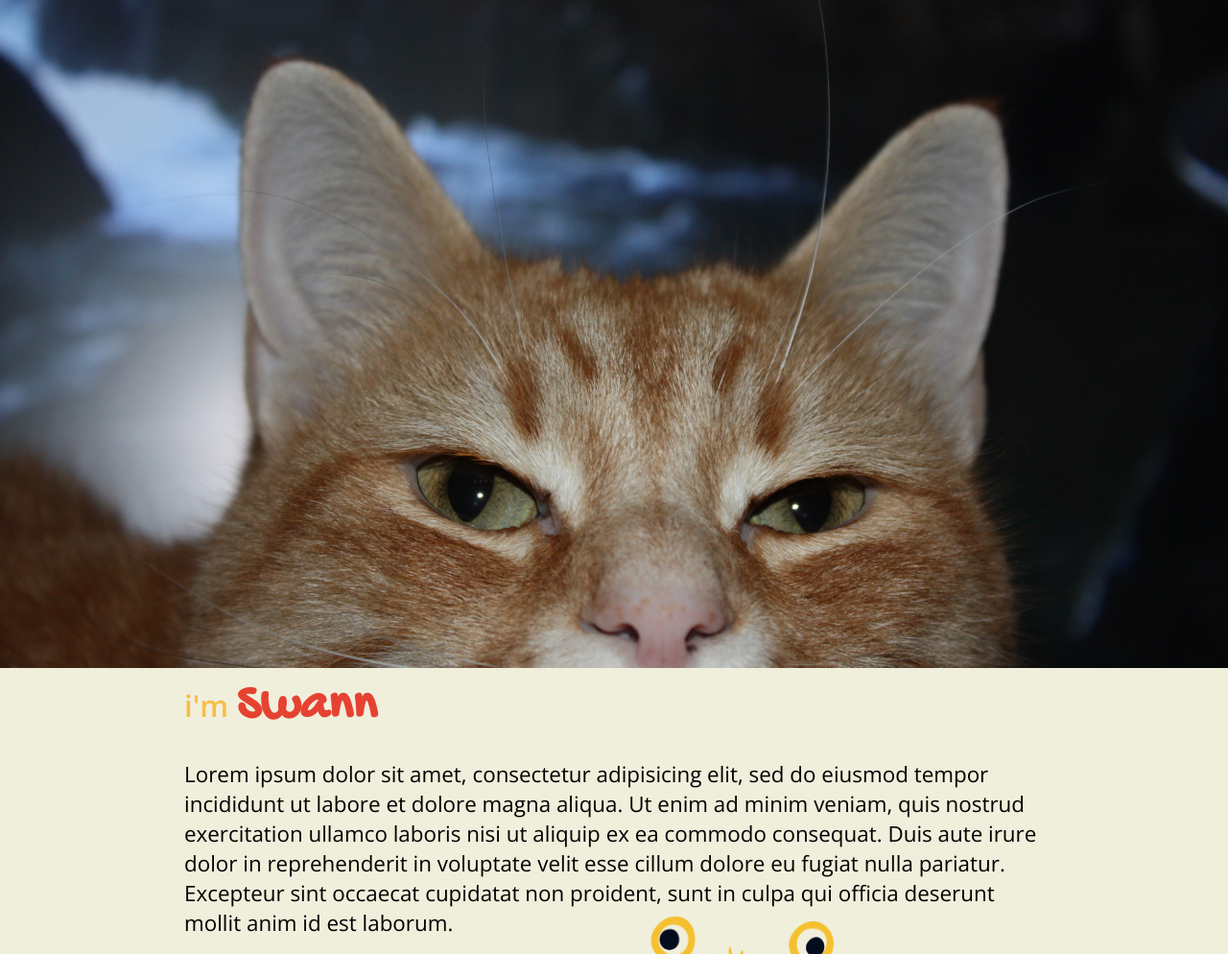
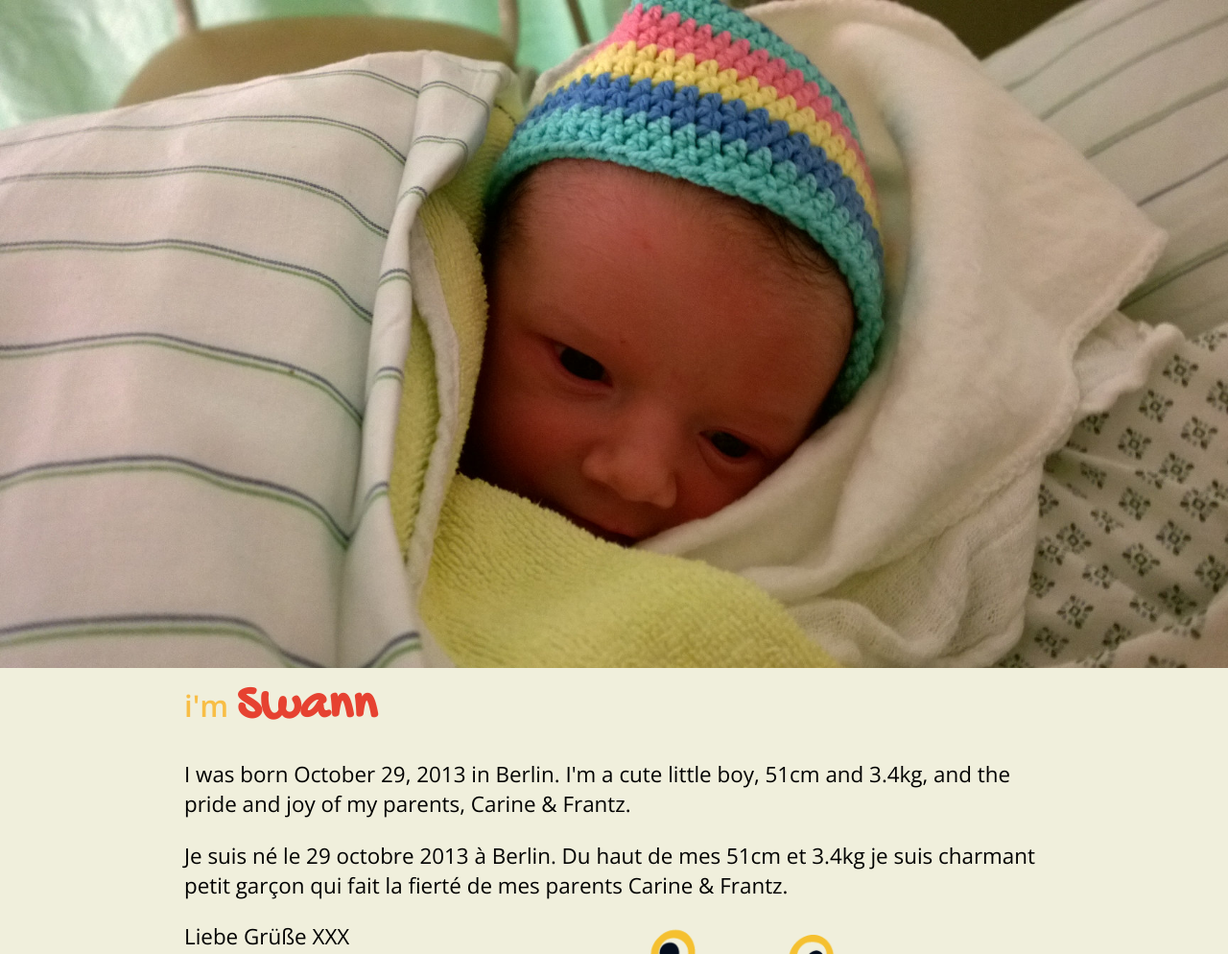
Before and after one commit to frantz/imswann, a plain HTML site: page index.html in a window 1280 px wide. Shown: the top 994 px of the page at 96% size. Drawn offline with nearby package versions, Linux system fonts and the light colour scheme.

Commit message:
Swann final

```diff
--- a/css/main.css
+++ b/css/main.css
@@ -50,6 +50,7 @@ p {
 }
 
 #overlay {
+    visibility: hidden;
     top: 200%;
     color: #000;
     position: absolute;
@@ -79,6 +80,7 @@ p {
         overflow-y: auto;
     }
     body.loaded #overlay {
+        visibility: visible;
         top: 92%;
     }
     body.loaded #bg {
--- a/index.html
+++ b/index.html
@@ -18,12 +18,15 @@
                 <div id="telegram">
                     <h1>i'm <span>Swann</span></h1>
                     <p>
-                        Lorem ipsum dolor sit amet, consectetur adipisicing elit, sed do eiusmod
-                        tempor incididunt ut labore et dolore magna aliqua. Ut enim ad minim veniam,
-                        quis nostrud exercitation ullamco laboris nisi ut aliquip ex ea commodo
-                        consequat. Duis aute irure dolor in reprehenderit in voluptate velit esse
-                        cillum dolore eu fugiat nulla pariatur. Excepteur sint occaecat cupidatat non
-                        proident, sunt in culpa qui officia deserunt mollit anim id est laborum.
+                        I was born October 29, 2013 in Berlin. I'm a cute little boy, 51cm and 3.4kg,
+                        and the pride and joy of my parents, Carine & Frantz.
+                    </p>
+                    <p>
+                        Je suis né le 29 octobre 2013 à Berlin. Du haut de mes 51cm et 3.4kg je suis charmant petit garçon
+                        qui fait la fierté de mes parents Carine & Frantz.
+                    </p>
+                    <p>
+                        Liebe Grüße XXX
                     </p>
                     <p class="signature">
                         Swann G.
@@ -43,16 +46,20 @@
 </body>
 <script src="http://ajax.aspnetcdn.com/ajax/jQuery/jquery-2.0.2.min.js"></script>
 <script type="text/javascript">
-    if ('scroll' in window) {
-        window.scroll(0,0);
-    }
+
     (function($) {
 
-        var imgSrc = './img/cajoo.jpg';
+        var imgSrc = './img/swann.jpg';
 
         var loadCallback = function() {
-            $('#bg').css('background-image', 'url('+imgSrc+')');
-            $(document.body).addClass('loaded');
+             setTimeout(function(){
+                if ('scroll' in window) {
+                    window.scroll(0,0);
+                }
+                $('#bg').css('background-image', 'url('+imgSrc+')');
+                $(document.body).addClass('loaded');
+            }, 1500);
+
         };
 
         var img = new Image();
@@ -82,7 +89,7 @@
             }
         };
 
-        $('<script defer src="http://api.flickr.com/services/feeds/photos_public.gne?id=48362780@N00&format=json">').appendTo(document.body);
+        $('<script defer src="http://api.flickr.com/services/feeds/photos_public.gne?id=48362780@N00&format=json&tags=imswann">').appendTo(document.body);
     })(jQuery);
 </script>
 </html>
```
Also changed, not shown: img/cajoo.jpg (deleted), img/swann.jpg (added).
